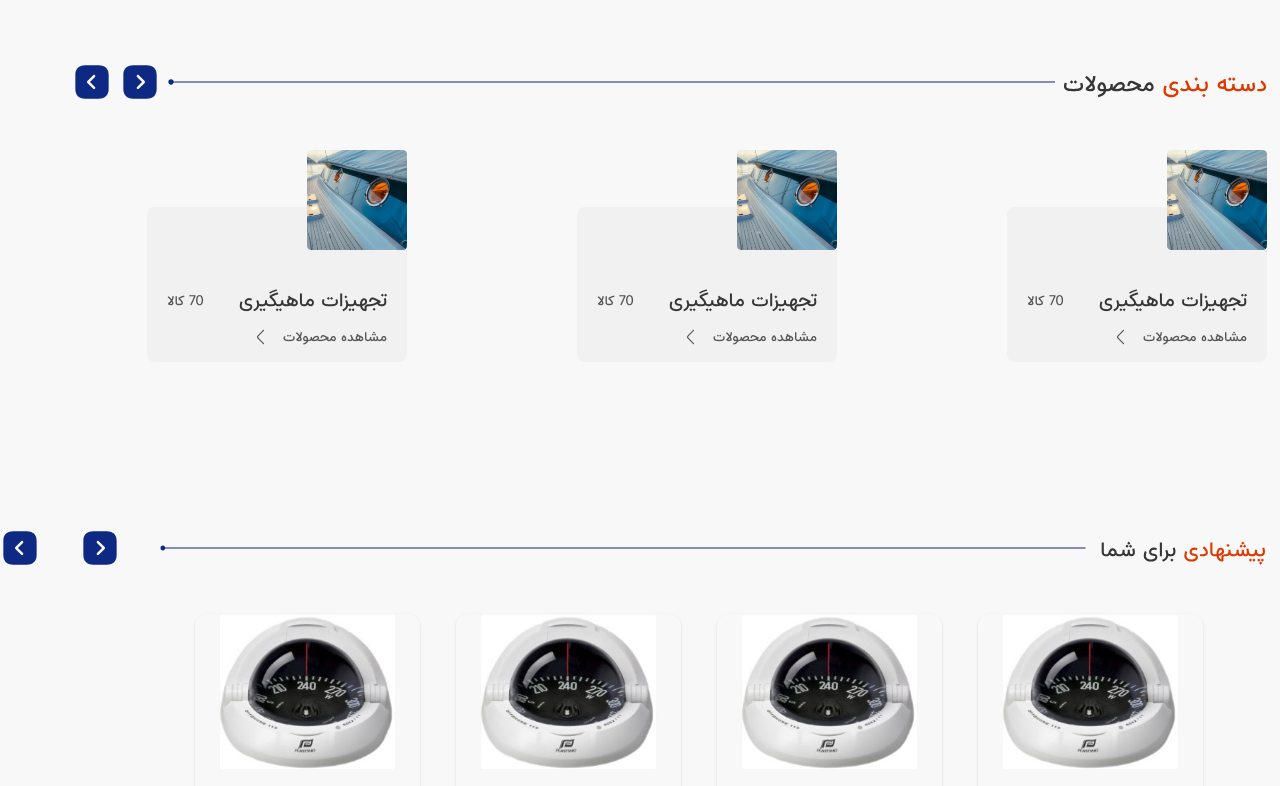
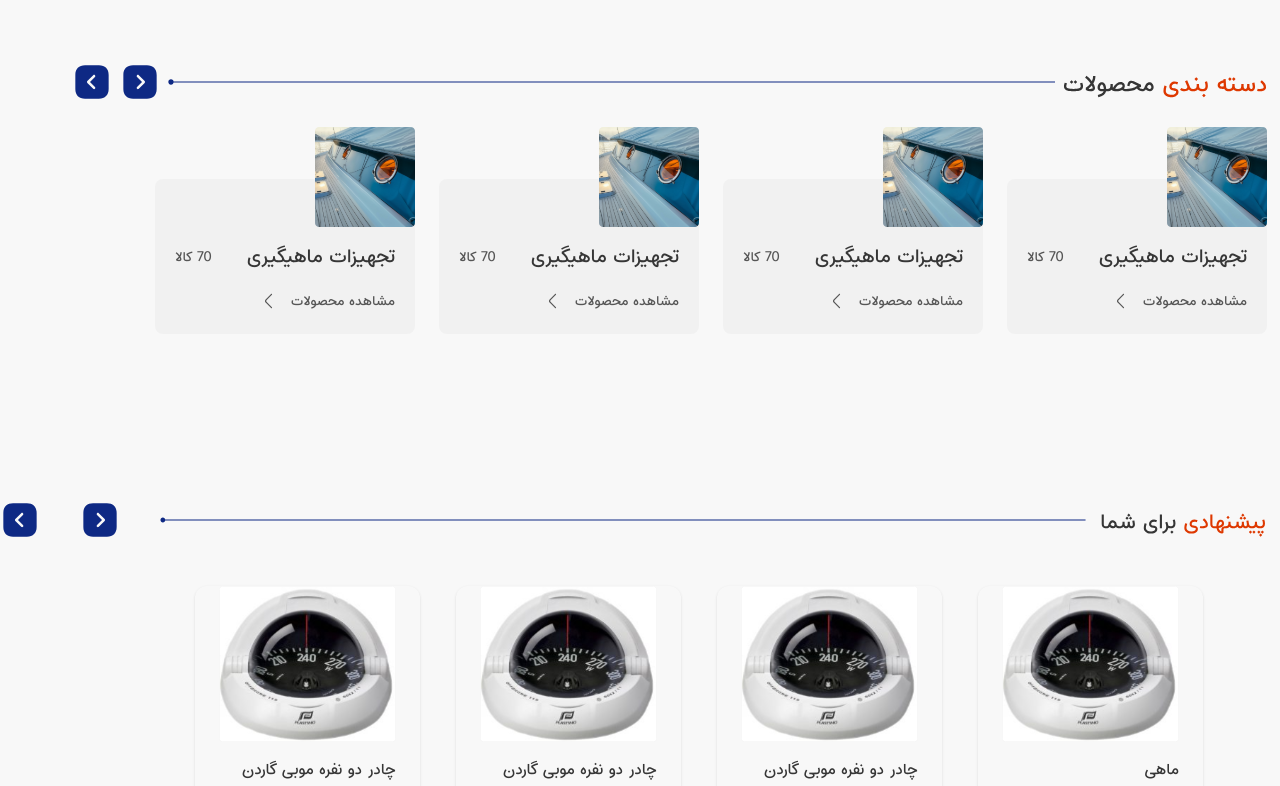
Before and after one commit to farnam04/makeen-darya, a Next.js app: page / in a window 1280 px wide. Shown: the part 760-1546 px from the top of the page. Built offline with nearby package versions, Linux system fonts and the light colour scheme.

Commit message:
fix catigory product in landing

```diff
--- a/src/Component/Landing/Brands/Brands.tsx
+++ b/src/Component/Landing/Brands/Brands.tsx
@@ -11,7 +11,7 @@ const Brands = () => {
         <div className="py-4">
           <Image src={BrandsRout} width={1440} height={58} alt="" />
         </div>
-           <div className='flex px-20 py-10 justify-between items-center '>
+           <div className='flex px-20 py-5 justify-between items-center '>
            {Data.map((items)=>(
             <Link key={items.id} href="/">
                <Image
--- a/src/Component/Landing/CatigoryProduct/CatigoryProduct.tsx
+++ b/src/Component/Landing/CatigoryProduct/CatigoryProduct.tsx
@@ -1,5 +1,7 @@
+"use client";
+
 import Image from "next/image";
-import React, { Fragment } from "react";
+import React, { Fragment, useRef } from "react";
 import ProductHeder from "@/assent/Imge/Landing/ProductCategorysvg.svg";
 import Line from "@/assent/Imge/Landing/Line.svg";
 import ArrowLeft from "@/assent/Imge/Landing/arrow-left.svg";
@@ -7,14 +9,35 @@ import ArrowRight from "@/assent/Imge/Landing/arrowRight.svg";
 import ArrowIcon from "@/assent/Imge/Landing/arrowLeft .svg";
 import DataProduct from "./DataProduct";
 import Link from "next/link";
+
 const CatigoryProduct = () => {
   const Data = DataProduct().Product;
+
+  const scrollContainerRef = useRef(null);
+
+  const scrollRight = () => {
+    if (scrollContainerRef.current) {
+      scrollContainerRef.current.scrollBy({
+        left: 300,
+        behavior: "smooth",
+      });
+    }
+  };
+
+  const scrollLeft = () => {
+    if (scrollContainerRef.current) {
+      scrollContainerRef.current.scrollBy({
+        left: -300,
+        behavior: "smooth",
+      });
+    }
+  };
+
   return (
     <Fragment>
       <div className="px-20 relative my-20">
         <div className="py-4 flex justify-between gap-2">
           <Image src={ProductHeder} width={204} height={54} alt="" />
-
           <Image src={Line} width={887} height={0} alt="" />
 
           <Image
@@ -23,6 +46,7 @@ const CatigoryProduct = () => {
             height={40}
             alt=""
             className="cursor-pointer"
+            onClick={scrollRight}
           />
 
           <Image
@@ -31,29 +55,33 @@ const CatigoryProduct = () => {
             height={40}
             alt=""
             className="cursor-pointer"
+            onClick={scrollLeft}
           />
         </div>
 
-        <div className="flex justify-between items-center">
+        <div
+          ref={scrollContainerRef}
+          className="flex overflow-x-auto gap-6 items-center scrollbar-hide"
+        >
           {Data.map((items) => (
-            <div key={items.id}>
-              <div className="absolute bottom-28">
+            <Link key={items.id} href="">
+            <div  className="flex-shrink-0">
+              <div className="flex justify-start mb-4">
                 <Image src={items.src} width={100} height={100} alt="" />
               </div>
 
-              <div className="bg-[#F1F1F1] mt-20 hover:bg-[#DEE6FFC7] duration-300 w-[260px] px-5 h-[155px] rounded-lg">
-                <div className="flex justify-between pt-20 items-center">
+              <div className="bg-[#F1F1F1] -mt-16 hover:bg-[#DEE6FFC7] duration-300 w-[260px] px-5 h-[155px] rounded-lg">
+                <div className="flex justify-between pt-16 items-center">
                   <p className="font-medium text-xl text-[#363636]">
                     {items.name}
                   </p>
-
                   <p className="font-medium text-sm text-[#565656]">
                     {items.Number} کالا
                   </p>
                 </div>
 
                 <Link href="/">
-                  <div className="flex gap-3 mt-3 items-center">
+                  <div className="flex gap-3 mt-5 items-center">
                     <p className="font-medium text-sm text-[#565656]">
                       مشاهده محصولات
                     </p>
@@ -62,6 +90,7 @@ const CatigoryProduct = () => {
                 </Link>
               </div>
             </div>
+            </Link>
           ))}
         </div>
       </div>
--- a/src/Component/Landing/CatigoryProduct/DataProduct.tsx
+++ b/src/Component/Landing/CatigoryProduct/DataProduct.tsx
@@ -26,56 +26,56 @@ const DataProduct = () => {
         },
 
 
-        // {
-        //     id:4 ,
-        //     src:CatigoryImage,
-        //     name : "تجهیزات ماهیگیری",
-        //     Number: "70"
-        // },
+        {
+            id:4 ,
+            src:CatigoryImage,
+            name : "تجهیزات ماهیگیری",
+            Number: "70"
+        },
 
 
-        // {
-        //     id:5 ,
-        //     src:CatigoryImage,
-        //     name : "تجهیزات ماهیگیری",
-        //     Number: "70"
-        // },
+        {
+            id:5 ,
+            src:CatigoryImage,
+            name : "تجهیزات ماهیگیری",
+            Number: "70"
+        },
 
-        // {
-        //     id:6 ,
-        //     src:CatigoryImage,
-        //     name : "تجهیزات ماهیگیری",
-        //     Number: "70"
-        // },
+        {
+            id:6 ,
+            src:CatigoryImage,
+            name : "تجهیزات ماهیگیری",
+            Number: "70"
+        },
 
-        // {
-        //     id:7 ,
-        //     src:CatigoryImage,
-        //     name : "تجهیزات ماهیگیری",
-        //     Number: "70"
-        // },
+        {
+            id:7 ,
+            src:CatigoryImage,
+            name : "تجهیزات ماهیگیری",
+            Number: "70"
+        },
 
 
-        // {
-        //     id:8 ,
-        //     src:CatigoryImage,
-        //     name : "تجهیزات ماهیگیری",
-        //     Number: "70"
-        // },
+        {
+            id:8 ,
+            src:CatigoryImage,
+            name : "تجهیزات ماهیگیری",
+            Number: "70"
+        },
 
-        // {
-        //     id:9 ,
-        //     src:CatigoryImage,
-        //     name : "تجهیزات ماهیگیری",
-        //     Number: "70"
-        // },
+        {
+            id:9 ,
+            src:CatigoryImage,
+            name : "تجهیزات ماهیگیری",
+            Number: "70"
+        },
 
-        // {
-        //     id:10 ,
-        //     src:CatigoryImage,
-        //     name : "تجهیزات ماهیگیری",
-        //     Number: "70"
-        // },
+        {
+            id:10 ,
+            src:CatigoryImage,
+            name : "تجهیزات ماهیگیری",
+            Number: "70"
+        },
     ]
   }
 }
--- a/src/Component/Landing/Header/Header.tsx
+++ b/src/Component/Landing/Header/Header.tsx
@@ -28,7 +28,7 @@ const Header = () => {
 
               </div>
             <div className="hidden md:block ">
-            <button className="flex gap-2 bg-[#194BF0] rounded-xl py-2 px-4 whitespace-nowrap">
+            <button className="flex gap-2 bg-[#194BF0] rounded-xl py-2 pr-3 whitespace-nowrap">
               <Image src={loginButtonIcon} width={20} height={20} alt="" />
               <p className="font-medium text-[#FFFFFF] text-sm pl-4">
                 ورود / ثبت نام
--- a/src/app/globals.css
+++ b/src/app/globals.css
@@ -76,3 +76,13 @@ body {
     font-weight: 900;
     src: url('/assent/font/Estedad-Black.ttf');
   }
+
+
+  .scrollbar-hide::-webkit-scrollbar {
+    display: none;
+  }
+
+  .scrollbar-hide {
+    -ms-overflow-style: none;
+    scrollbar-width: none;
+  }
```
